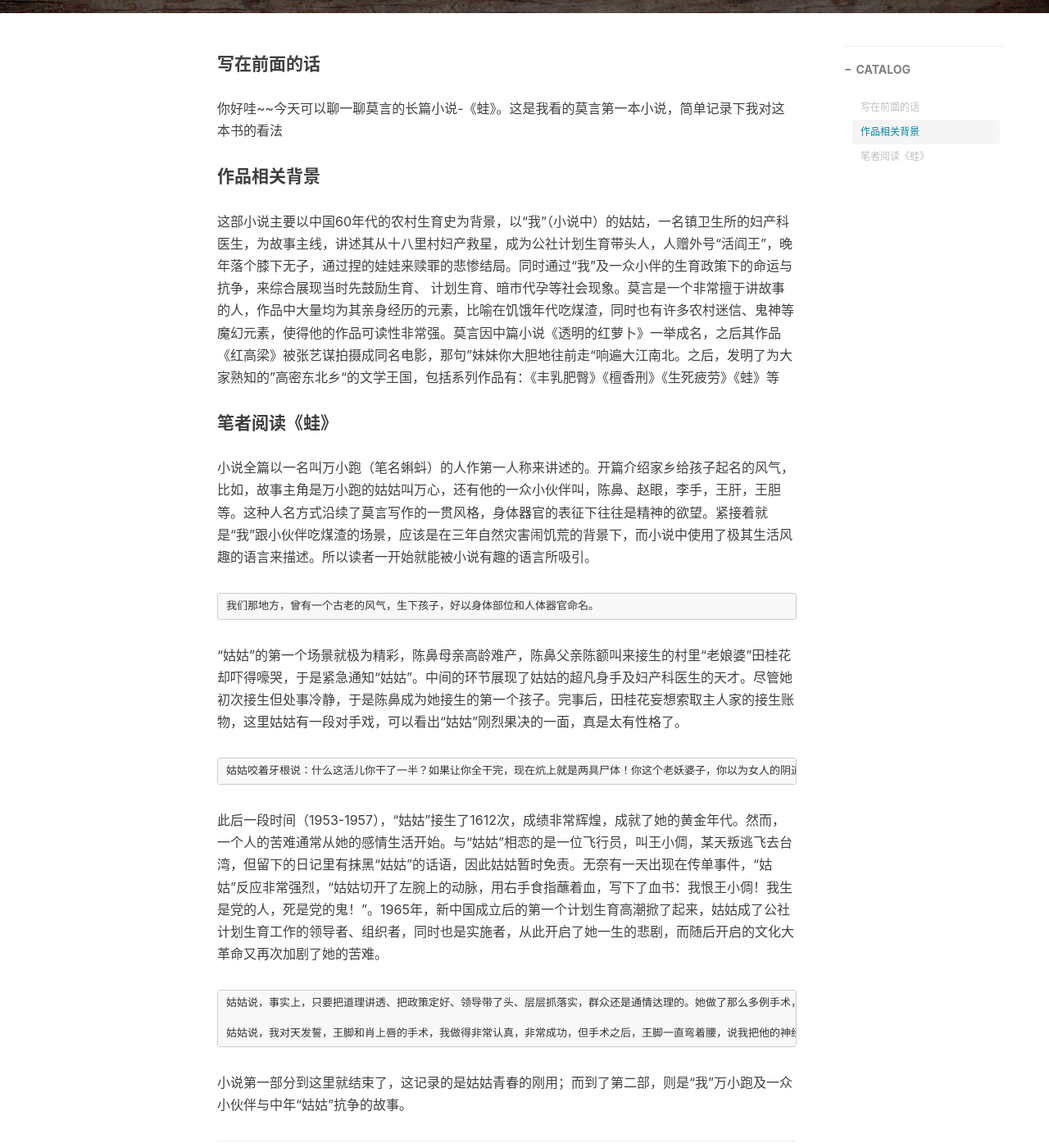
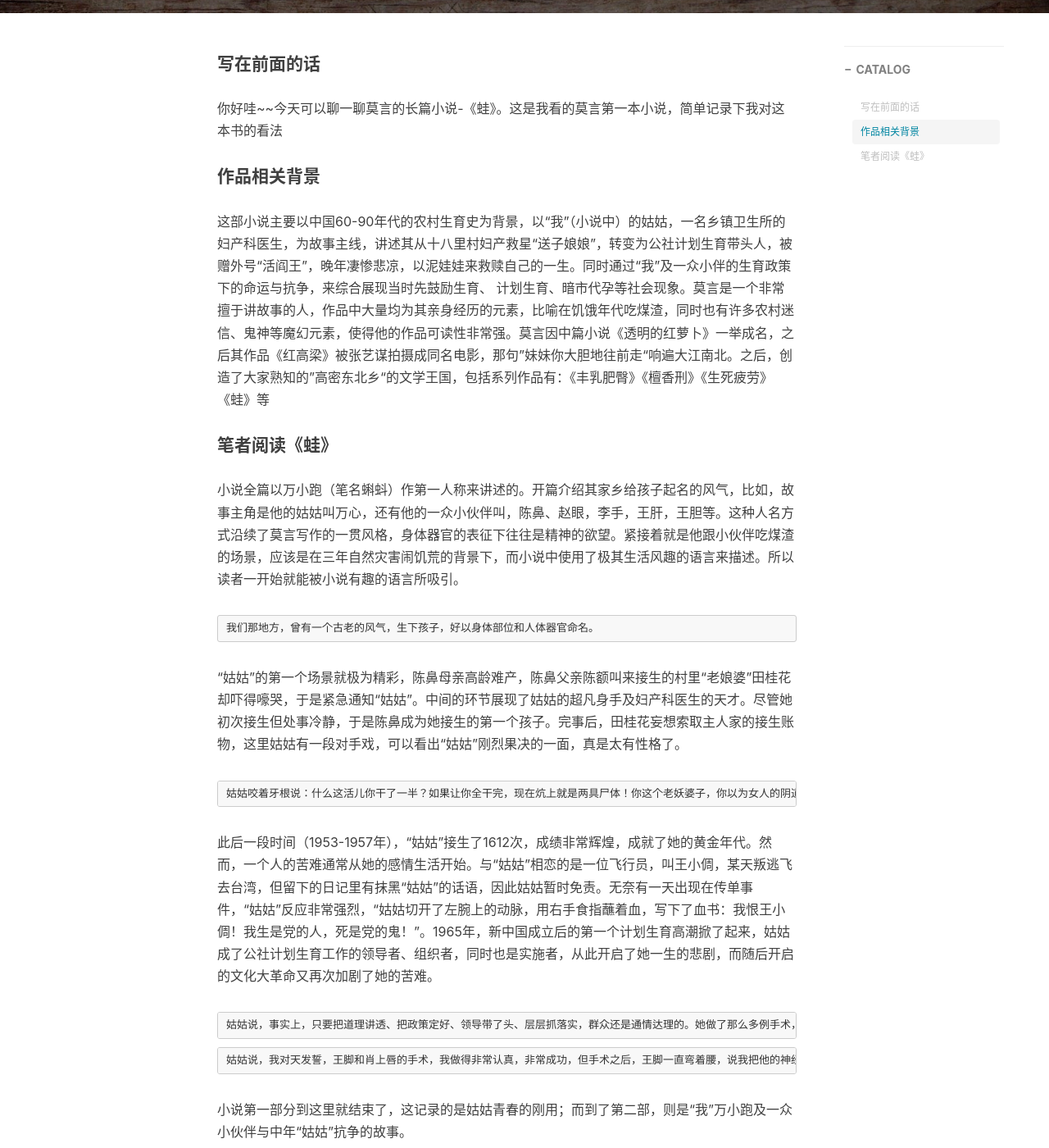
Before and after one commit to xiaoteng-whu/xiaoteng-whu.github.io, a Jekyll site: the page built from _posts/2020-05-09-蛙-莫言-几十年来的乡村生育史.md, in a window 1280 px wide and 1400 px high, scrolled down 567 px. Shown: the whole window at 82% size. Built offline with Jekyll 4.4.1, drawn with Linux system fonts in a browser that asks for light colours; nearby versions of some CDN libraries; comment, search, counter and statistics services are not loaded; some of the changed text lies outside the part shown.

Commit message:
part one

````diff
--- a/_posts/2020-05-09-蛙-莫言-几十年来的乡村生育史.md
+++ b/_posts/2020-05-09-蛙-莫言-几十年来的乡村生育史.md
@@ -18,11 +18,11 @@
 
 #### 作品相关背景
 
-这部小说主要以中国60年代的农村生育史为背景，以“我”（小说中）的姑姑，一名镇卫生所的妇产科医生，为故事主线，讲述其从十八里村妇产救星，成为公社计划生育带头人，人赠外号“活阎王”，晚年落个膝下无子，通过捏的娃娃来赎罪的悲惨结局。同时通过“我”及一众小伴的生育政策下的命运与抗争，来综合展现当时先鼓励生育、 计划生育、暗市代孕等社会现象。莫言是一个非常擅于讲故事的人，作品中大量均为其亲身经历的元素，比喻在饥饿年代吃煤渣，同时也有许多农村迷信、鬼神等魔幻元素，使得他的作品可读性非常强。莫言因中篇小说《透明的红萝卜》一举成名，之后其作品《红高梁》被张艺谋拍摄成同名电影，那句”妹妹你大胆地往前走“响遍大江南北。之后，发明了为大家熟知的”高密东北乡“的文学王国，包括系列作品有：《丰乳肥臀》《檀香刑》《生死疲劳》《蛙》等
+这部小说主要以中国60-90年代的农村生育史为背景，以“我”（小说中）的姑姑，一名乡镇卫生所的妇产科医生，为故事主线，讲述其从十八里村妇产救星“送子娘娘”，转变为公社计划生育带头人，被赠外号“活阎王”，晚年凄惨悲凉，以泥娃娃来救赎自己的一生。同时通过“我”及一众小伴的生育政策下的命运与抗争，来综合展现当时先鼓励生育、 计划生育、暗市代孕等社会现象。莫言是一个非常擅于讲故事的人，作品中大量均为其亲身经历的元素，比喻在饥饿年代吃煤渣，同时也有许多农村迷信、鬼神等魔幻元素，使得他的作品可读性非常强。莫言因中篇小说《透明的红萝卜》一举成名，之后其作品《红高梁》被张艺谋拍摄成同名电影，那句”妹妹你大胆地往前走“响遍大江南北。之后，创造了大家熟知的”高密东北乡“的文学王国，包括系列作品有：《丰乳肥臀》《檀香刑》《生死疲劳》《蛙》等
 
 #### 笔者阅读《蛙》
 
-小说全篇以一名叫万小跑（笔名蝌蚪）的人作第一人称来讲述的。开篇介绍家乡给孩子起名的风气，比如，故事主角是万小跑的姑姑叫万心，还有他的一众小伙伴叫，陈鼻、赵眼，李手，王肝，王胆等。这种人名方式沿续了莫言写作的一贯风格，身体器官的表征下往往是精神的欲望。紧接着就是“我”跟小伙伴吃煤渣的场景，应该是在三年自然灾害闹饥荒的背景下，而小说中使用了极其生活风趣的语言来描述。所以读者一开始就能被小说有趣的语言所吸引。
+小说全篇以万小跑（笔名蝌蚪）作第一人称来讲述的。开篇介绍其家乡给孩子起名的风气，比如，故事主角是他的姑姑叫万心，还有他的一众小伙伴叫，陈鼻、赵眼，李手，王肝，王胆等。这种人名方式沿续了莫言写作的一贯风格，身体器官的表征下往往是精神的欲望。紧接着就是他跟小伙伴吃煤渣的场景，应该是在三年自然灾害闹饥荒的背景下，而小说中使用了极其生活风趣的语言来描述。所以读者一开始就能被小说有趣的语言所吸引。
 
 ```
 我们那地方，曾有一个古老的风气，生下孩子，好以身体部位和人体器官命名。
@@ -34,11 +34,13 @@
 姑姑咬着牙根说：什么这活儿你干了一半？如果让你全干完，现在炕上就是两具尸体！你这个老妖婆子，你以为女人的阴道像老母鸡的屁股一样，用力一挤，鸡蛋就会蹦出来？你这是接生吗？不，你这是杀人！你还想去告我？姑姑飞起一脚踢中了老婆子的下巴。你还要毛巾、鸡蛋！姑姑又是一脚，踢在老婆子屁股上，然后，一手拎着药箱，一手揪着老婆子脑后的发髻，拖拖拉拉，到了院子里。陈额跟出来劝和，姑姑怒斥：滚回去！照顾你老婆去！
 ```
 
-此后一段时间（1953-1957），“姑姑”接生了1612次，成绩非常辉煌，成就了她的黄金年代。然而，一个人的苦难通常从她的感情生活开始。与“姑姑”相恋的是一位飞行员，叫王小倜，某天叛逃飞去台湾，但留下的日记里有抹黑“姑姑”的话语，因此姑姑暂时免责。无奈有一天出现在传单事件，“姑姑”反应非常强烈，“姑姑切开了左腕上的动脉，用右手食指蘸着血，写下了血书：我恨王小倜！我生是党的人，死是党的鬼！”。1965年，新中国成立后的第一个计划生育高潮掀了起来，姑姑成了公社计划生育工作的领导者、组织者，同时也是实施者，从此开启了她一生的悲剧，而随后开启的文化大革命又再次加剧了她的苦难。
+此后一段时间（1953-1957年），“姑姑”接生了1612次，成绩非常辉煌，成就了她的黄金年代。然而，一个人的苦难通常从她的感情生活开始。与“姑姑”相恋的是一位飞行员，叫王小倜，某天叛逃飞去台湾，但留下的日记里有抹黑“姑姑”的话语，因此姑姑暂时免责。无奈有一天出现在传单事件，“姑姑”反应非常强烈，“姑姑切开了左腕上的动脉，用右手食指蘸着血，写下了血书：我恨王小倜！我生是党的人，死是党的鬼！”。1965年，新中国成立后的第一个计划生育高潮掀了起来，姑姑成了公社计划生育工作的领导者、组织者，同时也是实施者，从此开启了她一生的悲剧，而随后开启的文化大革命又再次加剧了她的苦难。
 
 ```
 姑姑说，事实上，只要把道理讲透、把政策定好、领导带了头、层层抓落实，群众还是通情达理的。她做了那么多例手术，绝大多数人是在村干部和单位领导带领下走来的，真正调皮捣蛋的，动用了一点强制措施的，只有两例。一例是我们村的车把式王脚，一例是粮库保管员肖上唇。
+```
 
+```
 姑姑说，我对天发誓，王脚和肖上唇的手术，我做得非常认真，非常成功，但手术之后，王脚一直弯着腰，说我把他的神经给捅坏了；肖上唇，不断地来医院闹事，还多次到县里上访，说我把他性功能破坏了……这两个家伙，姑姑说，王脚有可能是心理问题，那肖上唇，纯粹是胡搅蛮缠。
 ```
 
@@ -46,4 +48,4 @@
 
 ------
 
-首先笔者简单梳理下计划生育的发展阶段：1960-1970，计算计划生育的思想开始复苏；1970-1980，形成并推广“晚、稀、少”政策；1980-2015，逐渐推形一孩政策，并写入法律。
+首先笔者简单梳理下计划生育的发展阶段：1960-1970年，计算计划生育的思想开始复苏；1970-1980年，形成并推广“晚、稀、少”政策；1980-2015年，逐渐推形一孩政策，并写入法律。
````
